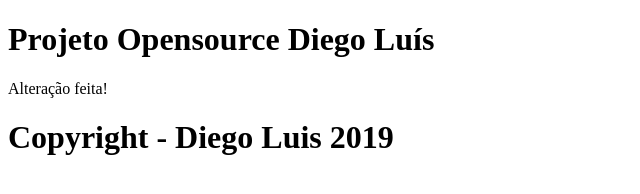
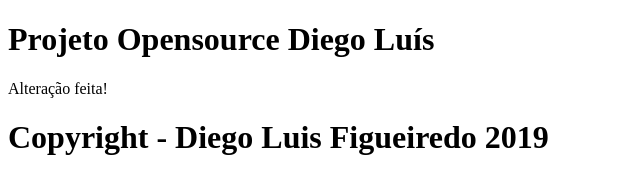
Before and after one commit to diegolcf/projeto_opensource, a plain HTML site: page index.html in a window 1280 px wide. Shown: the whole page, without its empty margins (0-640 px from the left). Drawn offline with Linux system fonts and the light colour scheme.

Commit message:
Adicionando sobrenome

```diff
--- a/index.html
+++ b/index.html
@@ -9,7 +9,7 @@
 <body>
     <h1>Projeto Opensource Diego Luís</h1>
     <p>Alteração feita!</p>
-    <h1>Copyright - Diego Luis 2019</h1>
+    <h1>Copyright - Diego Luis Figueiredo 2019</h1>
 
 </body>
 
```
